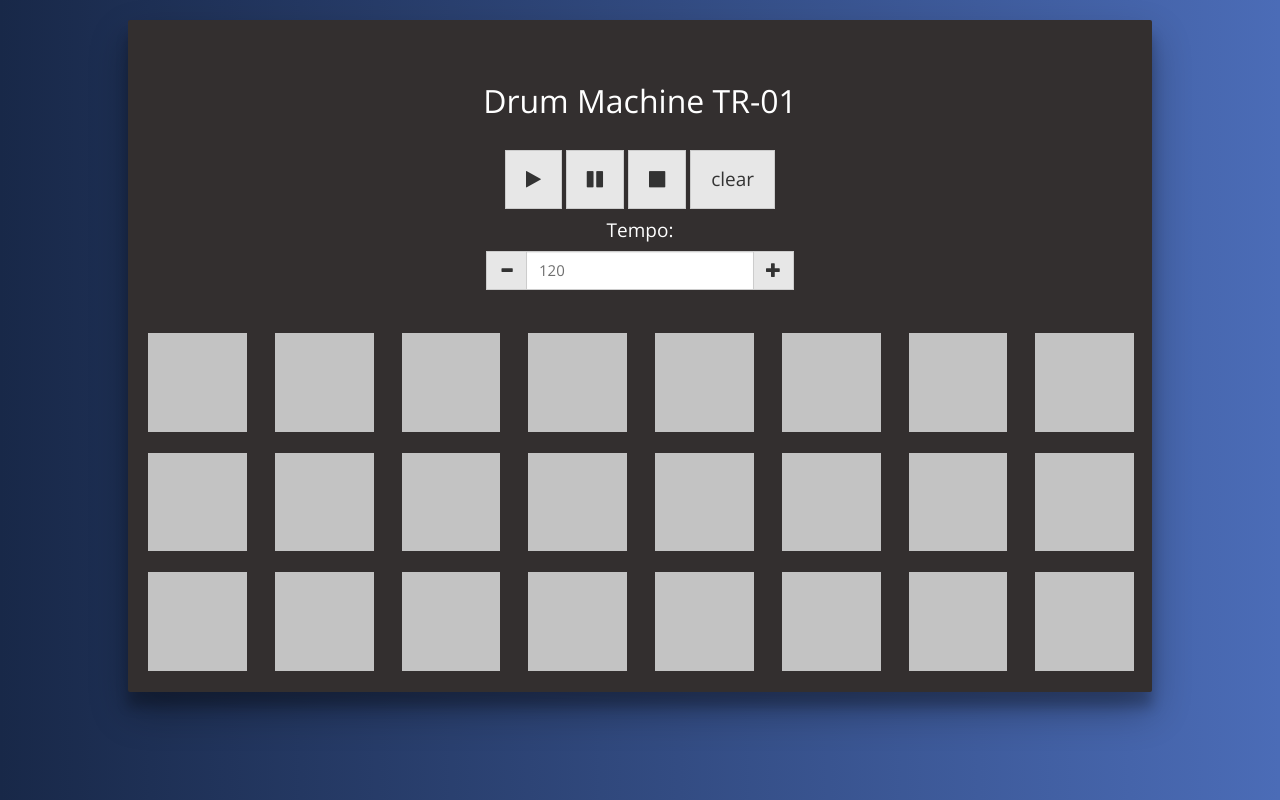
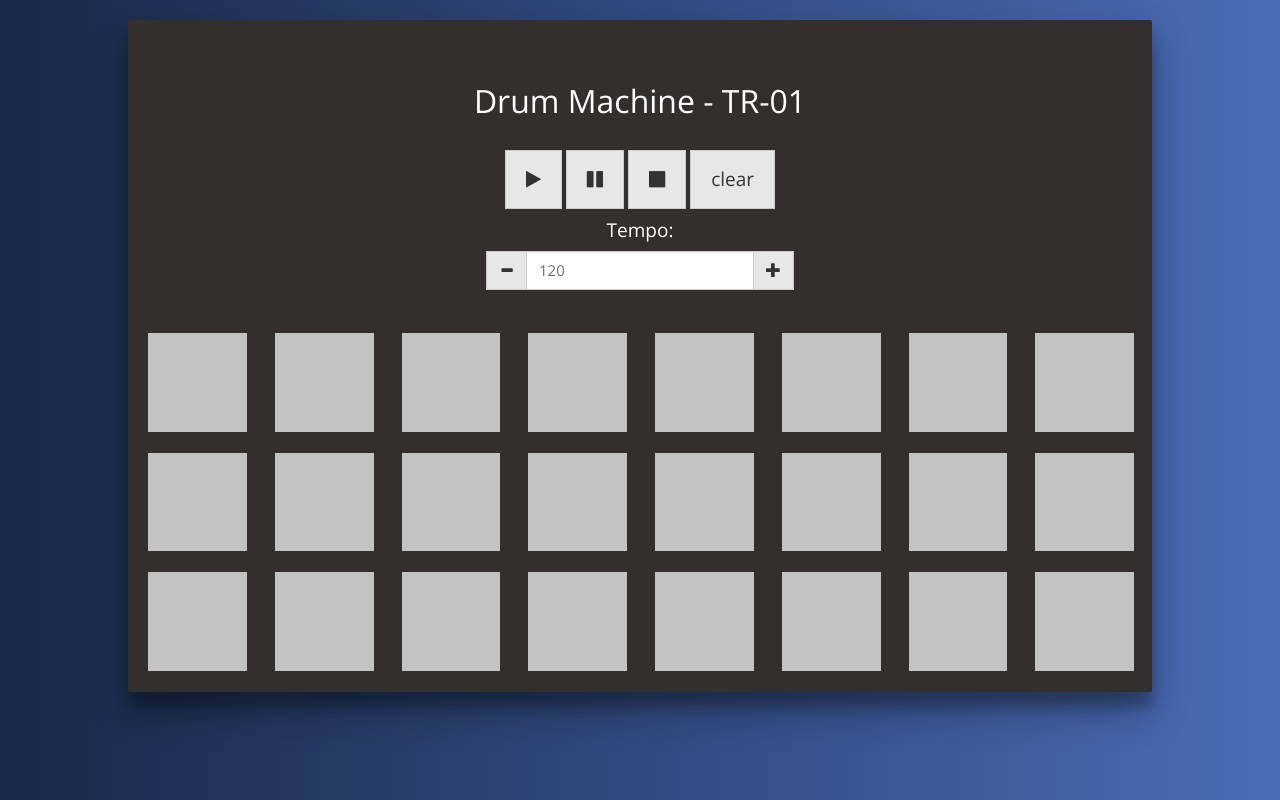
Before and after one commit to troygriff/drummachine, a website: page public/index.html in a window 1280 px wide. Drawn offline with nearby package versions, Linux system fonts and the light colour scheme.

Commit message:
Update index.html

```diff
--- a/public/index.html
+++ b/public/index.html
@@ -15,7 +15,7 @@
         <br>
         <br>
         <div>
-            <h2 class="text-center" style="color:white;">Drum Machine TR-01</h2>
+            <h2 class="text-center" style="color:white;">Drum Machine - TR-01</h2>
             <br>
             <div class="row">
                 <div class="col-xs-12 col-centered text-center">
```
